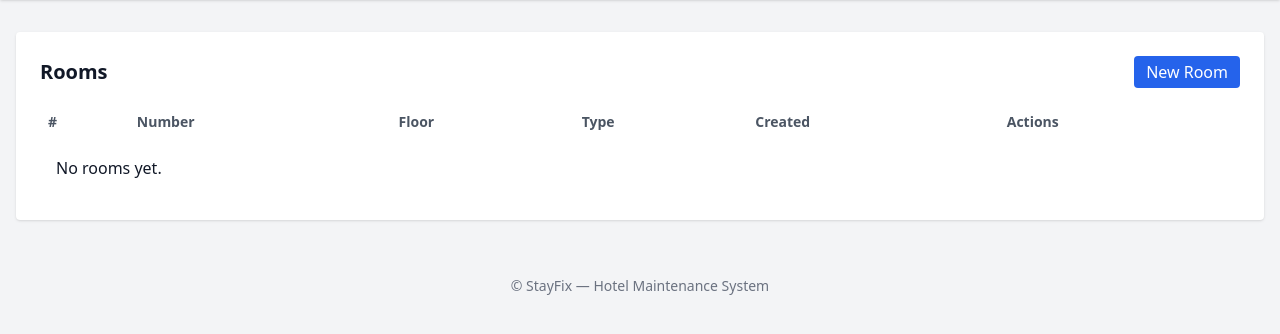
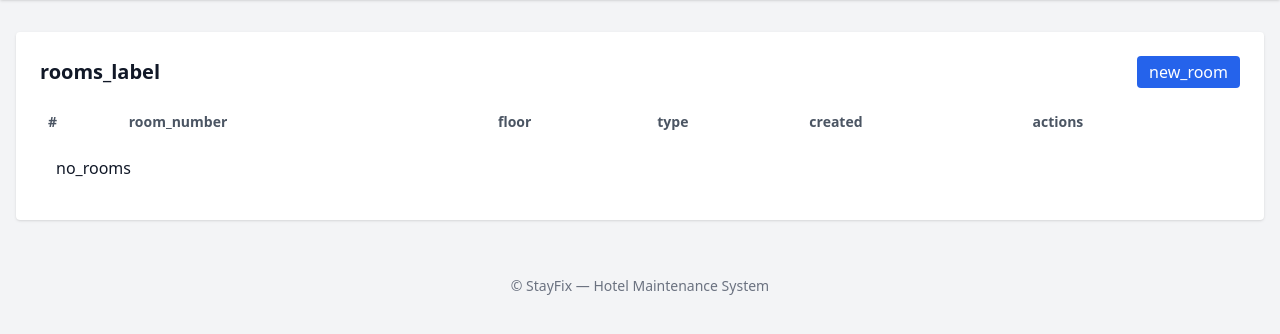
Before and after one commit to HIBARI102/Web_with_Flask, a Flask app: page /rooms/ in a window 1280 px wide. Shown: the part 60-394 px from the top of the page. Run offline with Flask 3, Linux system fonts and the light colour scheme; the visitor is signed in with stand-in values (Sample User, id 1); data that the repository does not hold is empty; some libraries are stand-ins or nearby versions.

Commit message:
Add Thai language to room

```diff
--- a/app/templates/rooms/list.html
+++ b/app/templates/rooms/list.html
@@ -3,8 +3,8 @@
 {% block content %}
 <div class="bg-white p-6 rounded shadow">
   <div class="flex items-center justify-between">
-    <h2 class="text-xl font-semibold">Rooms</h2>
-    <a href="/rooms/add" class="bg-blue-600 text-white px-3 py-1 rounded">New Room</a>
+    <h2 class="text-xl font-semibold">{{ t('rooms_label') }}</h2>
+    <a href="/rooms/add" class="bg-blue-600 text-white px-3 py-1 rounded">{{ t('new_room') }}</a>
   </div>
 
   <div class="mt-4 overflow-x-auto">
@@ -12,11 +12,11 @@
       <thead>
         <tr class="text-sm text-gray-600">
           <th class="p-2">#</th>
-          <th class="p-2">Number</th>
-          <th class="p-2">Floor</th>
-          <th class="p-2">Type</th>
-          <th class="p-2">Created</th>
-          <th class="p-2">Actions</th>
+          <th class="p-2">{{ t('room_number') }}</th>
+          <th class="p-2">{{ t('floor') }}</th>
+          <th class="p-2">{{ t('type') }}</th>
+          <th class="p-2">{{ t('created') }}</th>
+          <th class="p-2">{{ t('actions') }}</th>
         </tr>
       </thead>
       <tbody>
@@ -37,7 +37,7 @@
         </tr>
         {% else %}
         <tr>
-          <td class="p-4" colspan="6">No rooms yet.</td>
+          <td class="p-4" colspan="6">{{ t('no_rooms') }}</td>
         </tr>
         {% endfor %}
       </tbody>
```
Also changed, not shown: app/templates/rooms/detail.html (+8 -8 lines), app/templates/rooms/form.html (+7 -7 lines).
